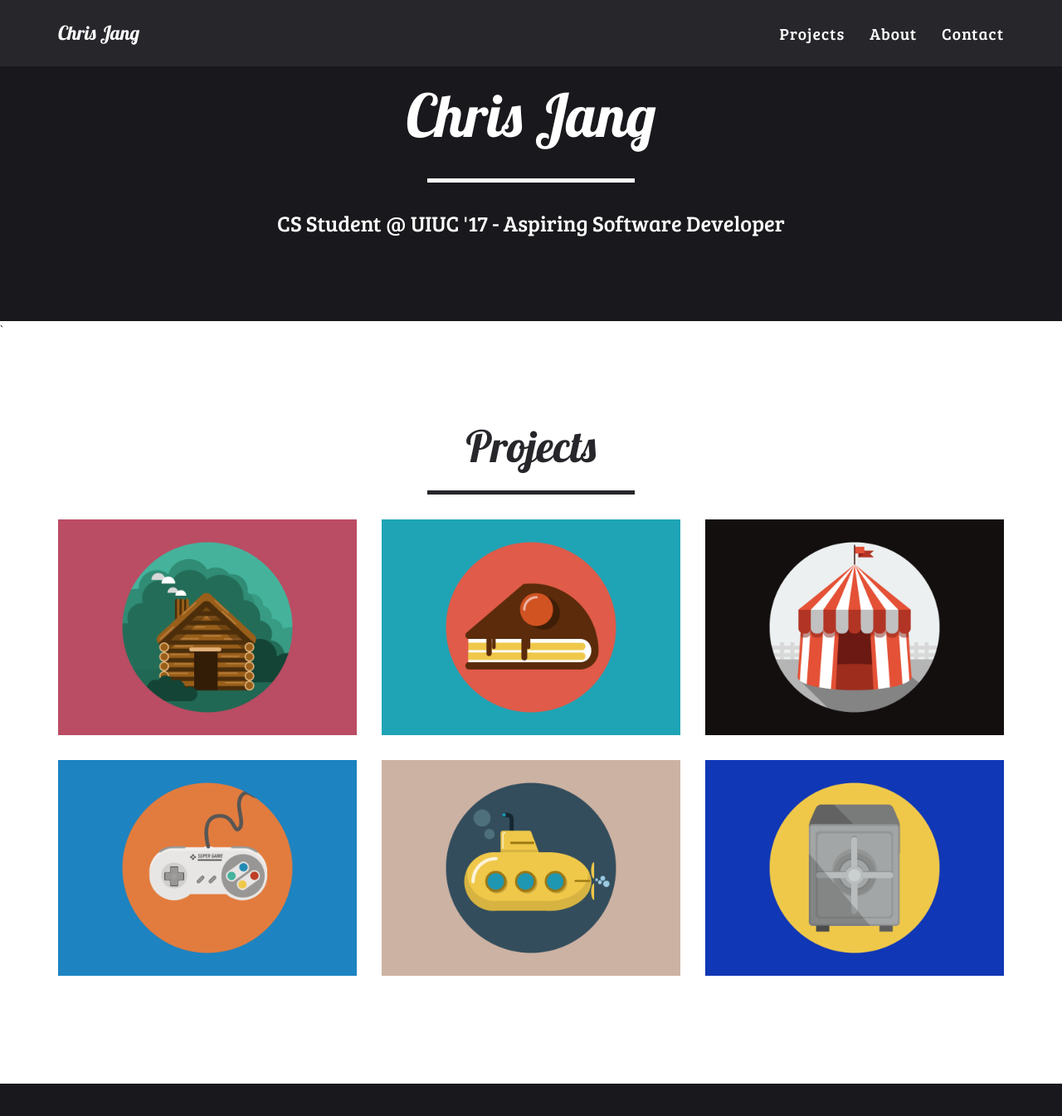
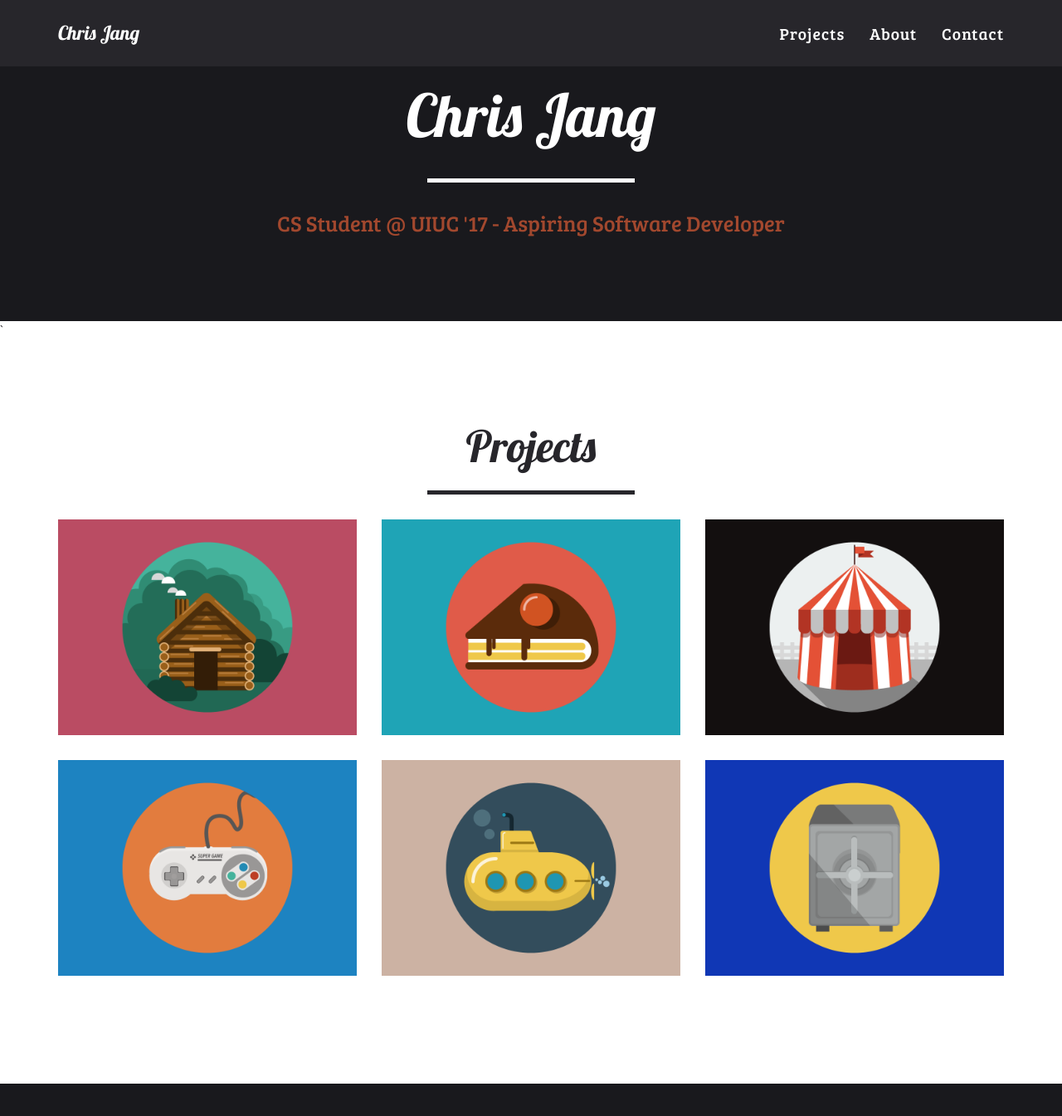
Before and after one commit to cjang5/cjang5.github.io, a Jekyll site: the page built from index.html, in a window 1280 px wide and 1400 px high, scrolled down 396 px. Shown: the top 1345 px of the window at 83% size. Built offline with Jekyll 4.4.1, drawn with Linux system fonts in a browser that asks for light colours.

Commit message:
Updated font color for skills span

```diff
--- a/_includes/css/main.css
+++ b/_includes/css/main.css
@@ -144,6 +144,7 @@ header .intro-text .skills {
 
     header .intro-text .skills {
         font-size: 1.75em;
+	color: #a2482e;
     }
 }
 
@@ -229,6 +230,10 @@ section.OtherStuff {
     padding: 50px 0 35px 0;
     color: #fff;
     background: #{{ site.color.secondary }};
+}
+
+section.Portfolio {
+    background: #
 }
 
 @media(max-width:767px) {
```
